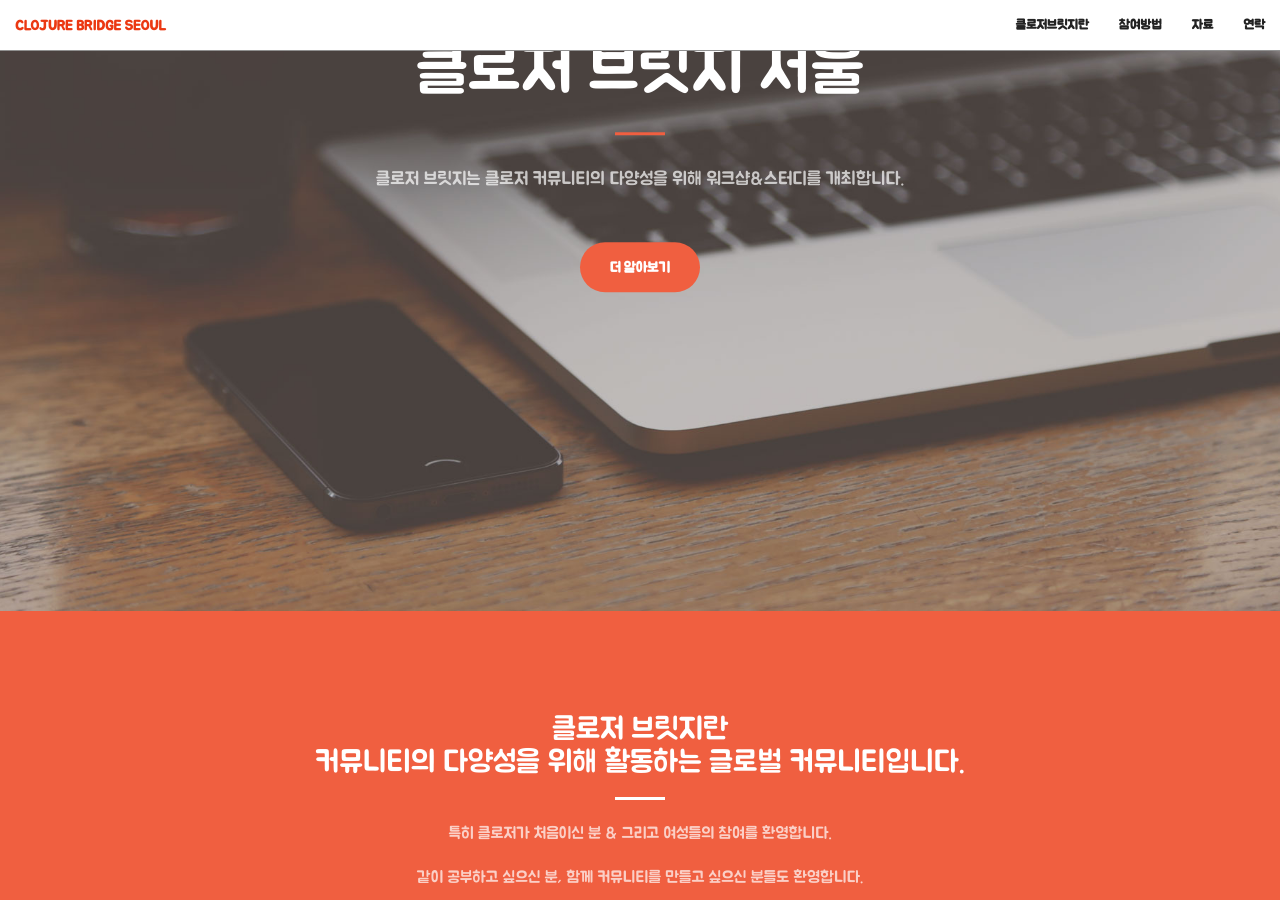
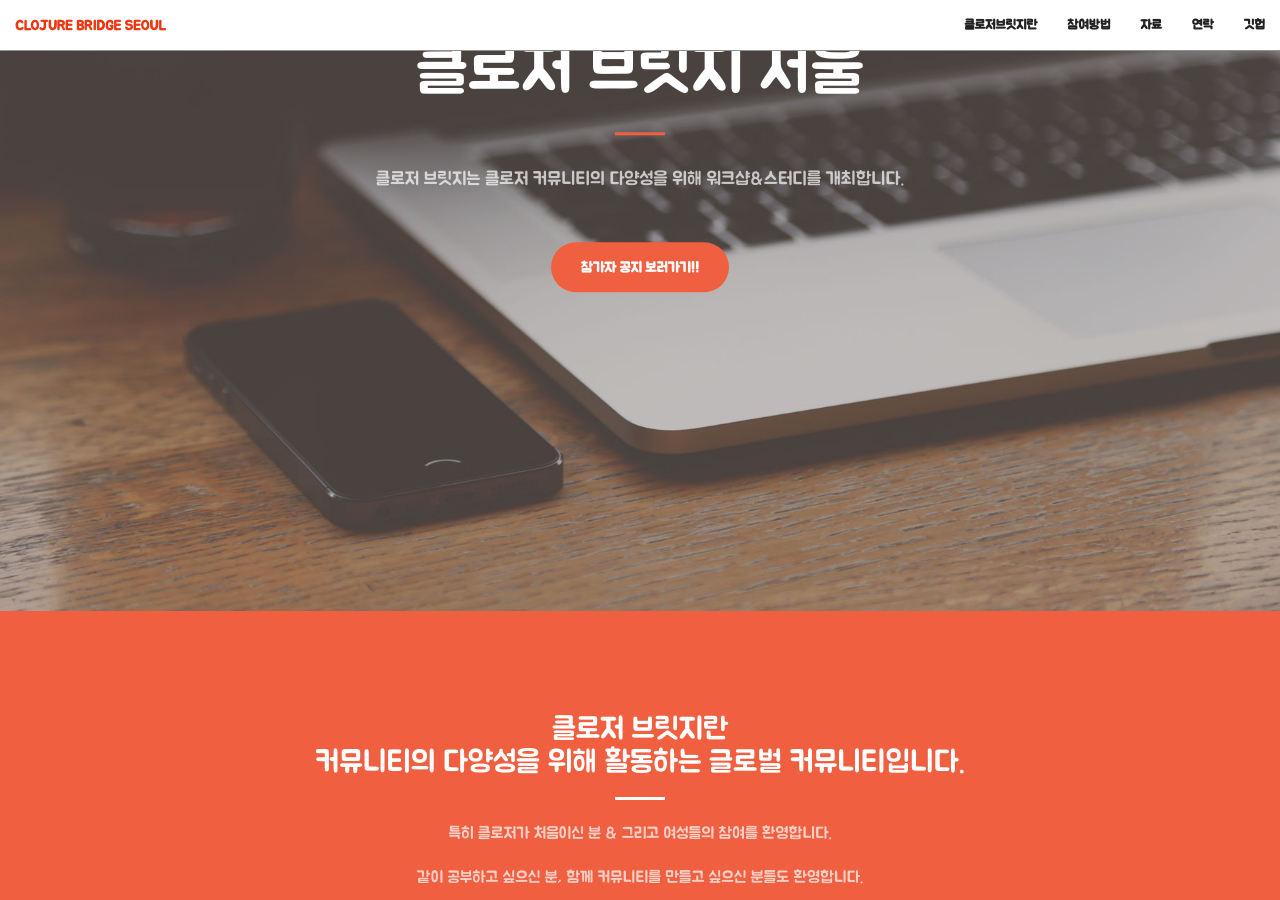
Before and after one commit to ClojureBridgeSeoul/ClojureBridgeSeoul.github.io, a Jekyll site: the page built from index.html, in a window 1280 px wide and 900 px high, scrolled down 289 px. Built offline with Jekyll 4.4.1, drawn with Linux system fonts in a browser that asks for light colours; some of the changed text lies outside the part shown.

Commit message:
공지바꾸기

```diff
--- a/_includes/aside.html
+++ b/_includes/aside.html
@@ -3,7 +3,7 @@
           <div class="call-to-action">
               <p><img src="img/logo.png" alt=""></p>
               <h2>2017-03-17~18 클로저 브릿지 워크샵!!!</h2>
-              <a href="https://goo.gl/fKyZBm" class="btn btn-default btn-xl wow tada">참여신청하러가기</a>
+              <a href="https://github.com/ClojureBridgeSeoul/clojurebridgeseoul.github.io/blob/master/_posts/2017-03-14-notice.md" class="btn btn-default btn-xl wow tada">참가자 공지 보기</a>
           </div>
       </div>
   </aside>
--- a/_includes/header.html
+++ b/_includes/header.html
@@ -4,7 +4,7 @@
           <h1>클로저 브릿지 서울</h1>
           <hr>
           <p>클로저 브릿지는 클로저 커뮤니티의 다양성을 위해 워크샵&스터디를 개최합니다.</p>
-          <a href="#about" class="btn btn-primary btn-xl page-scroll">더 알아보기</a>
+          <a href="https://github.com/ClojureBridgeSeoul/clojurebridgeseoul.github.io/blob/master/_posts/2017-03-14-notice.md" class="btn btn-primary btn-xl page-scroll">참가자 공지 보러가기!!</a>
       </div>
   </div>
 </header>
--- a/_includes/nav.html
+++ b/_includes/nav.html
@@ -26,6 +26,10 @@
               <li>
                   <a class="page-scroll" href="#contact">연락</a>
               </li>
+              <li>
+                  <a class="page-scroll" href="https://github.com/ClojureBridgeSeoul/clojurebridgeseoul.github.io">깃헙</a>
+              </li>
+
             </ul>
         </div>
         <!-- /.navbar-collapse -->
--- a/_includes/services.html
+++ b/_includes/services.html
@@ -14,8 +14,6 @@
                     <i class="fa fa-4x fa-group wow bounceIn text-primary"></i>
                     <h3>워크샵 참여하기</h3>
                     <p class="text-muted">코치,조교,학생등으로 참여해보세요.</p>
-                    <p class="text-muted"><a href="https://goo.gl/fKyZBm">2017년 3월18일 워크샵 신청하기</a></p>
-
                 </div>
             </div>
             <div class="col-lg-3 col-md-6 text-center">
```
